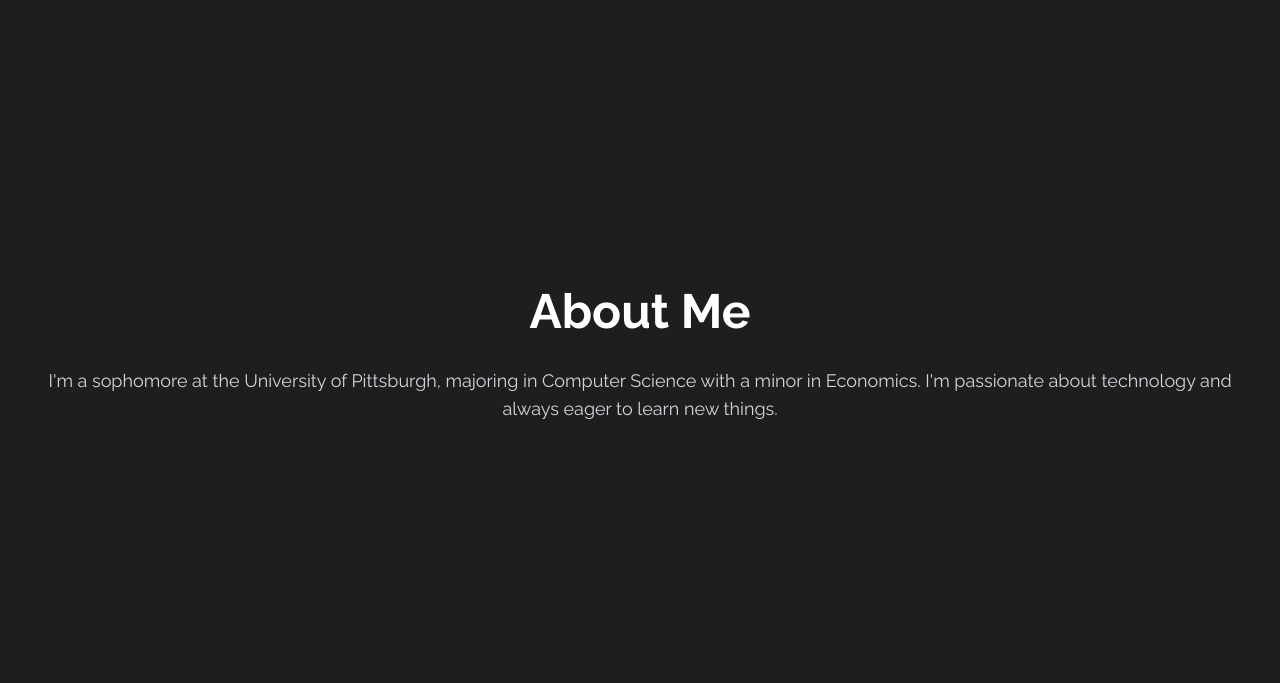
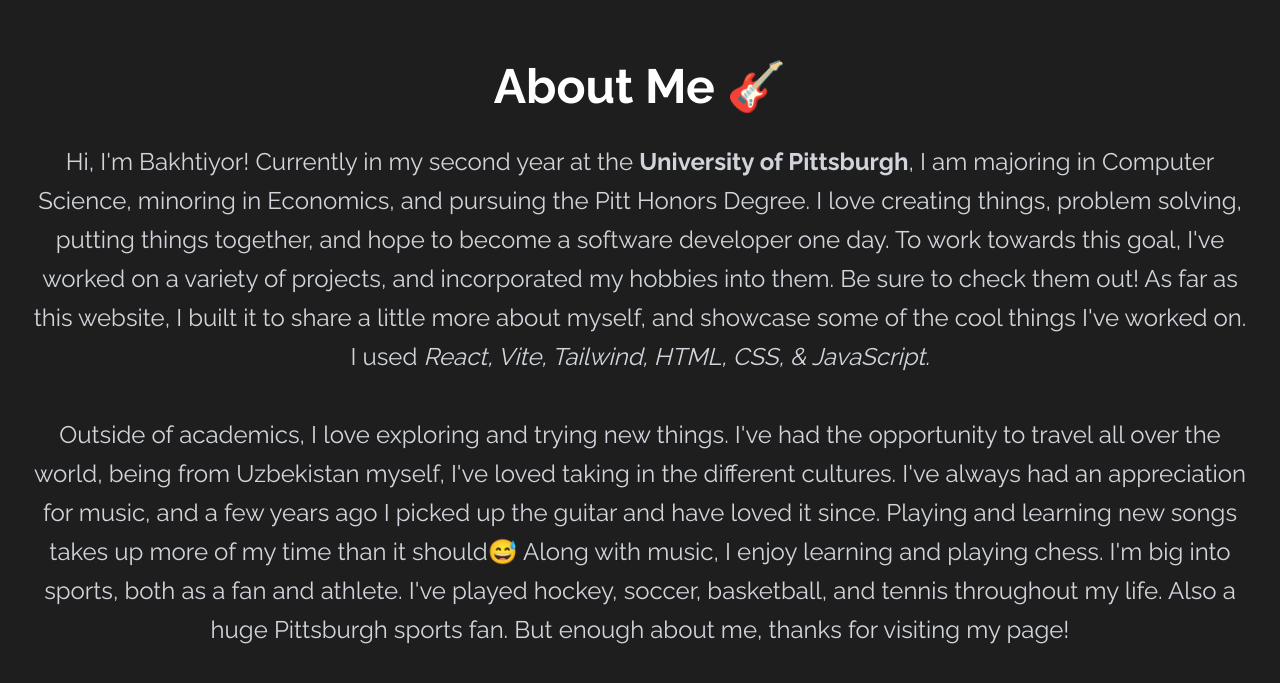
Before and after one commit to bualimov/bualimov.github.io, a React (Vite) app: page / in a window 1280 px wide. Shown: the part 845-1528 px from the top of the page. Built offline with nearby package versions, Linux system fonts and the light colour scheme.

Commit message:
about me

```diff
--- a/src/App.jsx
+++ b/src/App.jsx
@@ -51,7 +51,7 @@
             <div className="flex flex-col md:flex-row items-center justify-between gap-8">
               {/* Left side - Text */}
               <div className="w-full md:w-1/2 flex flex-col items-center text-center">
-                <h1 className="text-4xl md:text-5xl font-bold mb-6 text-white">Hi, I'm Bakhtiyor!</h1>
+                <h1 className="text-4xl md:text-5xl font-bold mb-6 text-white">Hi, I'm Bakhtiyor! 👋</h1>
                 <p className="text-2xl md:text-3xl text-gray-300 mb-8">
                   Studying CS@Pitt
                   <br />
@@ -96,11 +96,24 @@
         {/* About Section */}
         <section id="about" className="h-screen w-full bg-dark-accent flex items-center">
           <div className="max-w-7xl mx-auto px-4 sm:px-6 lg:px-8 w-full">
-            <h2 className="text-3xl md:text-5xl font-bold mb-8 text-white">About Me</h2>
-            <p className="text-lg text-gray-300">
-              I'm a sophomore at the University of Pittsburgh, majoring in Computer Science
-              with a minor in Economics. I'm passionate about technology and always eager
-              to learn new things.
+            <h2 className="text-3xl md:text-5xl font-bold mb-8 text-white">About Me 🎸</h2>
+            <p className="text-2xl leading-relaxed text-gray-300">
+              Hi, I'm Bakhtiyor! Currently in my second year at the <b>University of Pittsburgh</b>,
+              I am majoring in Computer Science, minoring in Economics, and pursuing the Pitt Honors
+              Degree. I love creating things, problem solving, putting things together, and hope to
+              become a software developer one day. To work towards this goal, I've worked on a variety
+              of projects, and incorporated my hobbies into them. Be sure to check them out! As far as
+              this website, I built it to share a little more about myself, and showcase some of the
+              cool things I've worked on. I used <i>React, Vite, Tailwind, HTML, CSS, & JavaScript.</i>
+              <br />
+              <br />
+              Outside of academics, I love exploring and trying new things. I've had the opportunity
+              to travel all over the world, being from Uzbekistan myself, I've loved taking in the
+              different cultures. I've always had an appreciation for music, and a few years ago
+              I picked up the guitar and have loved it since. Playing and learning new songs takes up
+              more of my time than it should😅 Along with music, I enjoy learning and playing chess. I'm big into sports,
+              both as a fan and athlete. I've played hockey, soccer, basketball, and tennis throughout
+              my life. Also a huge Pittsburgh sports fan. But enough about me, thanks for visiting my page!
             </p>
           </div>
         </section>
```
